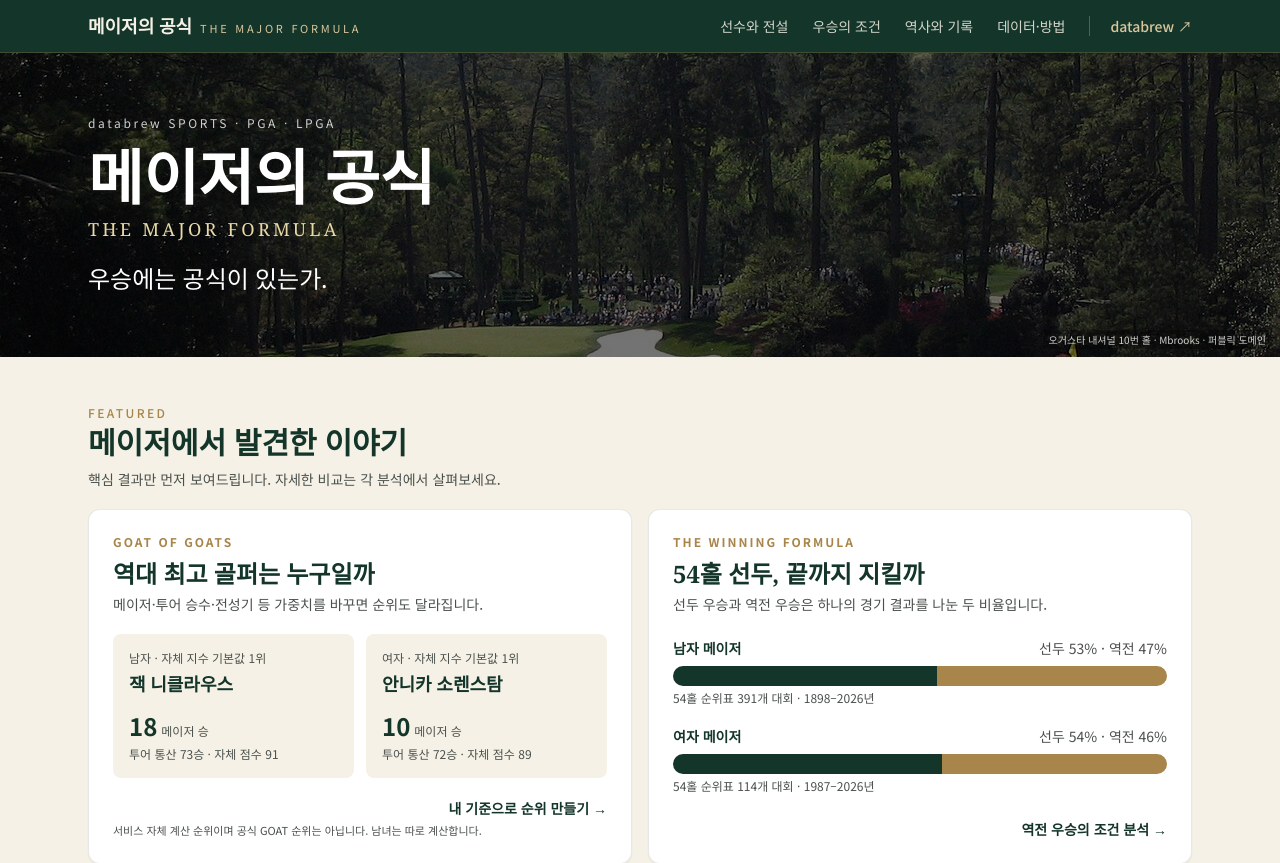
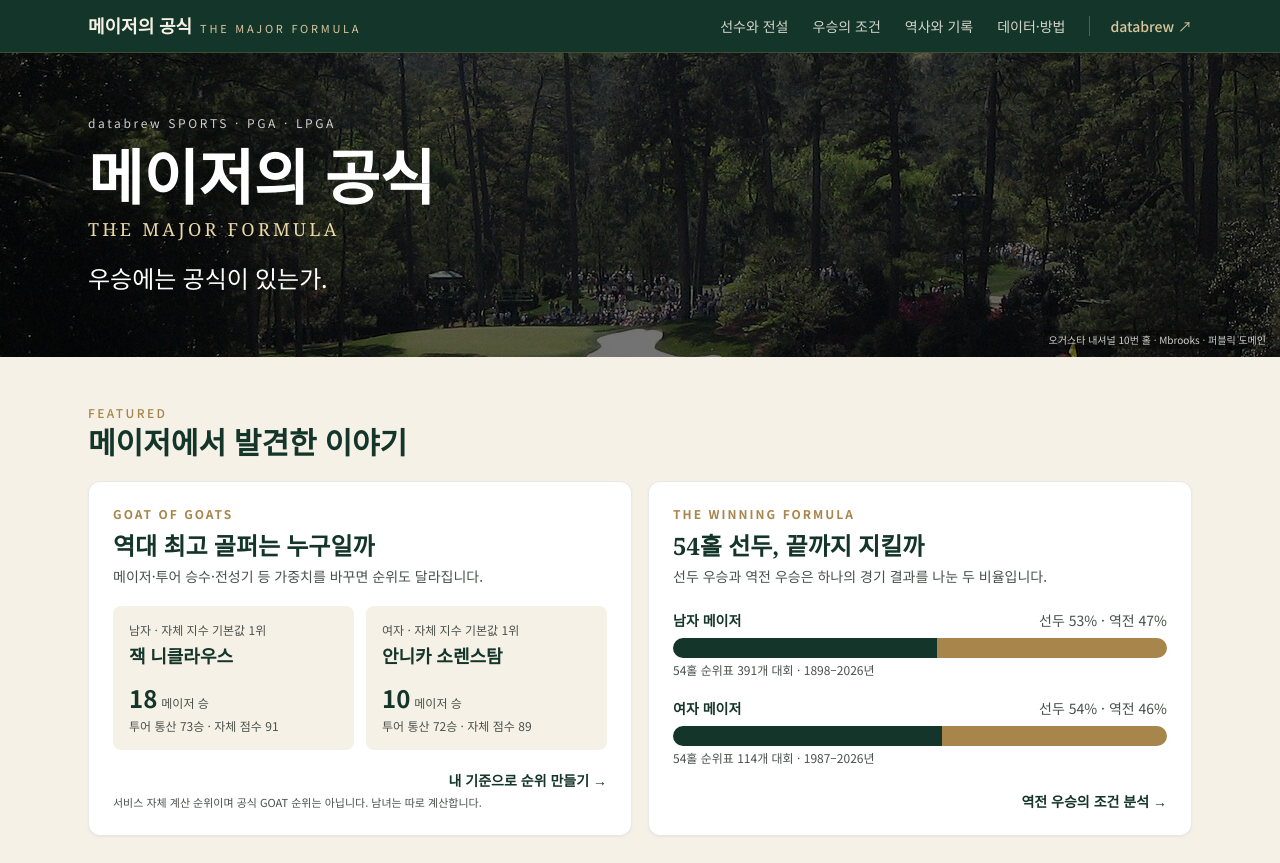
Before and after one commit to raspos/major-formula, a React (Vite) app in the folder web/: page / in a window 1280 px wide. Shown: the top 863 px of the page. Built offline with nearby package versions, Linux system fonts and the light colour scheme; what world-atlas would draw is missing.

Commit message:
Remove generic explanatory copy from homepage

```diff
--- a/web/src/pages/Home.tsx
+++ b/web/src/pages/Home.tsx
@@ -66,7 +66,6 @@ export default function Home() {
         <div className="mb-5">
           <p className="text-xs font-medium uppercase tracking-[0.2em] text-gold">Featured</p>
           <h2 id="featured-title" className="mt-1 font-serif text-2xl font-bold text-green-deep sm:text-3xl">메이저에서 발견한 이야기</h2>
-          <p className="mt-2 text-sm text-charcoal-soft">핵심 결과만 먼저 보여드립니다. 자세한 비교는 각 분석에서 살펴보세요.</p>
         </div>
         <div className="grid gap-4 lg:grid-cols-2">
           <Link to="/goat" className="card card-hover flex flex-col p-5 sm:p-6">
```
